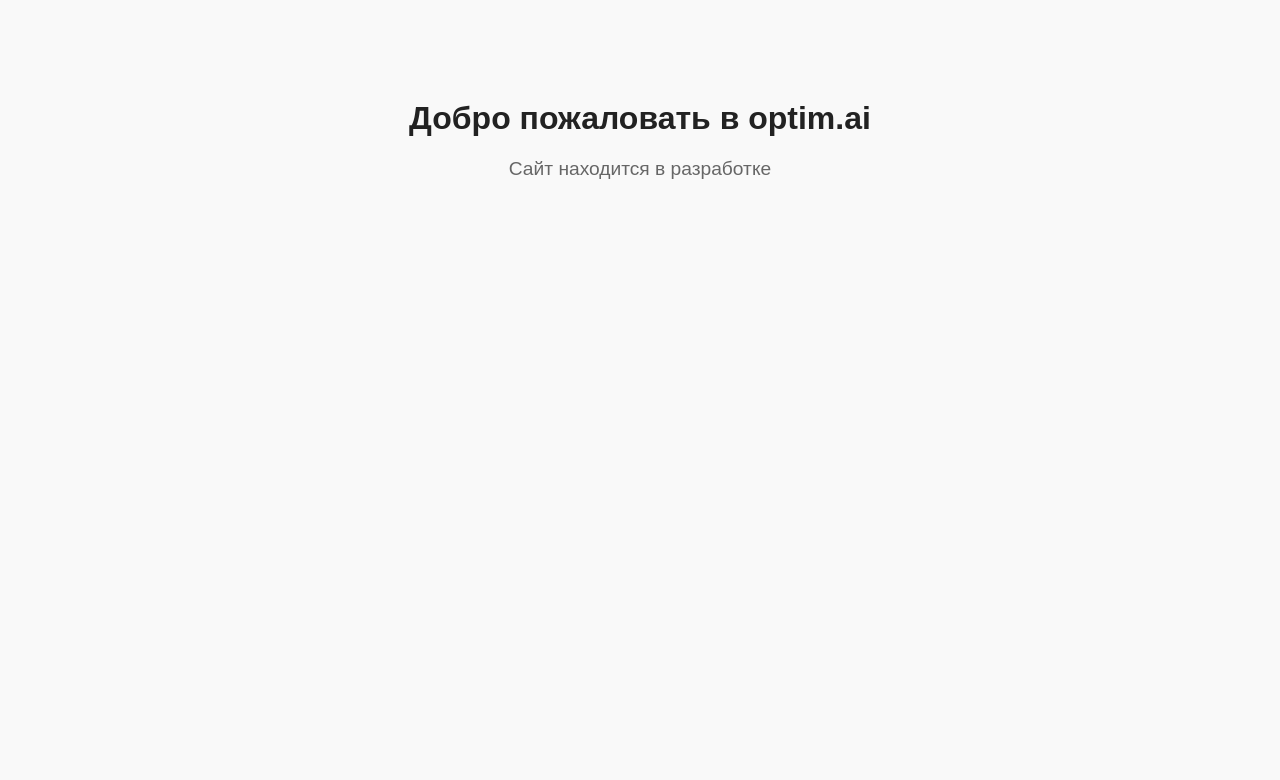
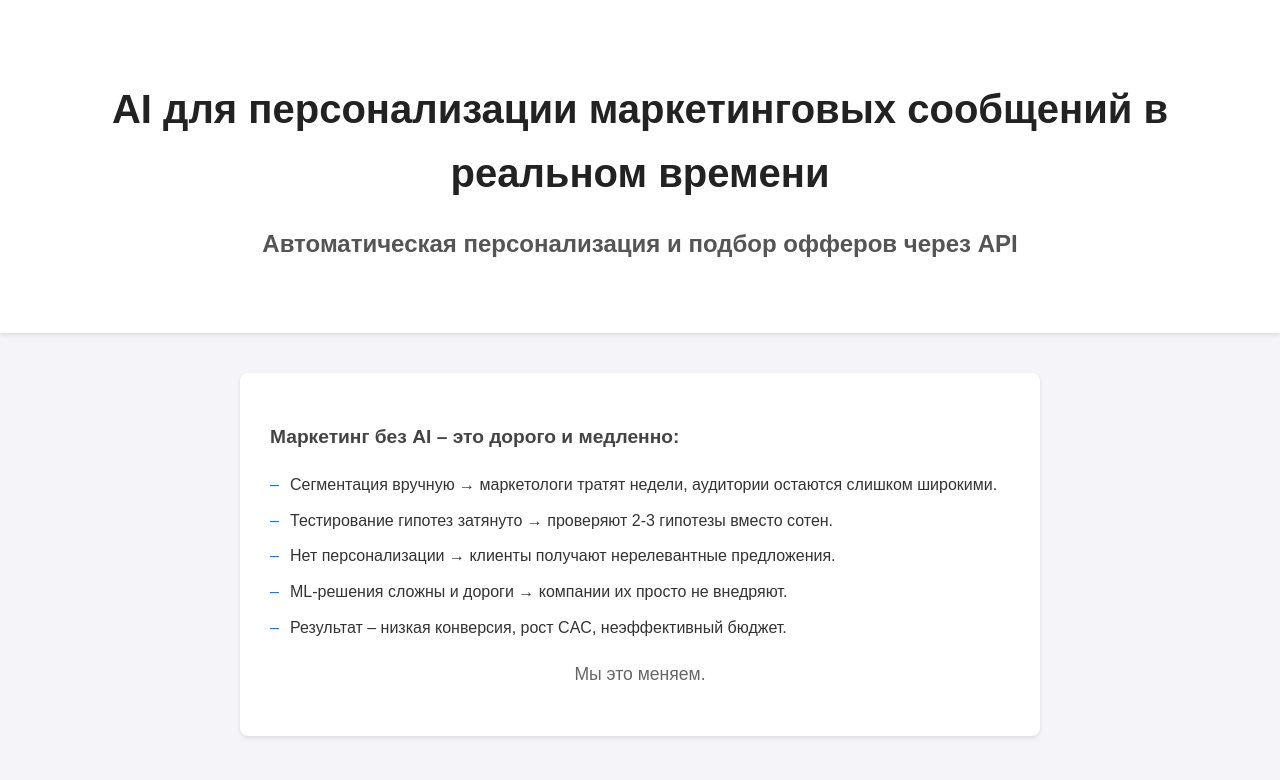
Before and after one commit to avhort228/landing_optim.ai, a plain HTML site: page index.html in a window 1280 px wide. Drawn offline with Linux system fonts and the light colour scheme.

Commit message:
Add files via upload

```diff
--- a/index.html
+++ b/index.html
@@ -2,11 +2,27 @@
 <html lang="ru">
 <head>
   <meta charset="UTF-8">
-  <title>optim.ai</title>
+  <meta name="viewport" content="width=device-width, initial-scale=1.0">
+  <title>AI для персонализации маркетинговых сообщений</title>
   <link rel="stylesheet" href="style.css">
 </head>
 <body>
-  <h1>Добро пожаловать в optim.ai</h1>
-  <p>Сайт находится в разработке</p>
+  <header>
+    <h1>AI для персонализации маркетинговых сообщений в реальном времени</h1>
+    <h2>Автоматическая персонализация и подбор офферов через API</h2>
+  </header>
+  <main>
+    <section class="problem">
+      <h3>Маркетинг без AI – это дорого и медленно:</h3>
+      <ul>
+        <li>Сегментация вручную → маркетологи тратят недели, аудитории остаются слишком широкими.</li>
+        <li>Тестирование гипотез затянуто → проверяют 2-3 гипотезы вместо сотен.</li>
+        <li>Нет персонализации → клиенты получают нерелевантные предложения.</li>
+        <li>ML-решения сложны и дороги → компании их просто не внедряют.</li>
+        <li>Результат – низкая конверсия, рост CAC, неэффективный бюджет.</li>
+      </ul>
+      <p>Мы это меняем.</p>
+    </section>
+  </main>
 </body>
 </html>
--- a/style.css
+++ b/style.css
@@ -1,17 +1,85 @@
 body {
-  font-family: sans-serif;
+  font-family: 'Arial', sans-serif;
+  margin: 0;
+  padding: 0;
+  line-height: 1.6;
+  color: #333;
+  background-color: #f4f4f9;
+}
+
+header {
   text-align: center;
-  margin-top: 100px;
-  background-color: #f9f9f9;
-  color: #333;
+  padding: 50px 20px;
+  background-color: #fff;
+  box-shadow: 0 2px 4px rgba(0, 0, 0, 0.1);
 }
 
 h1 {
+  font-size: 2.5em;
+  margin-bottom: 0.5em;
   color: #222;
-  font-size: 2em;
+}
+
+h2 {
+  font-size: 1.5em;
+  color: #555;
+}
+
+main {
+  max-width: 800px;
+  margin: 0 auto;
+  padding: 20px;
+}
+
+.problem {
+  background-color: #fff;
+  padding: 30px;
+  margin: 20px 0;
+  box-shadow: 0 2px 4px rgba(0, 0, 0, 0.1);
+  border-radius: 8px;
+}
+
+h3 {
+  font-size: 1.2em;
+  margin-bottom: 1em;
+  color: #444;
+}
+
+ul {
+  list-style-type: none;
+  padding: 0;
+}
+
+li {
+  margin-bottom: 10px;
+  padding-left: 20px;
+  position: relative;
+}
+
+li:before {
+  content: "–";
+  position: absolute;
+  left: 0;
+  color: #007BFF;
 }
 
 p {
-  font-size: 1.2em;
+  font-size: 1.1em;
   color: #666;
+  text-align: center;
+  margin-top: 20px;
 }
+
+@media (max-width: 600px) {
+  h1 {
+    font-size: 2em;
+  }
+
+  h2 {
+    font-size: 1.2em;
+  }
+
+  .problem {
+    padding: 20px;
+  }
+}
```
